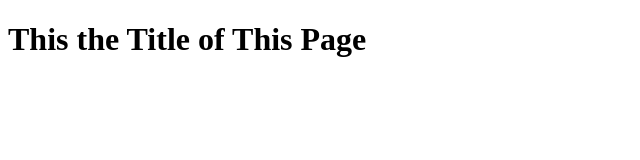
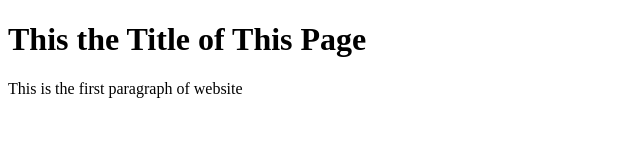
Before and after one commit to alireza-ghasemian/github-course, a plain HTML site: page index.html in a window 1280 px wide. Shown: the whole page, without its empty margins (0-640 px from the left). Drawn offline with Linux system fonts and the light colour scheme.

Commit message:
Update index.html
add p tag

```diff
--- a/index.html
+++ b/index.html
@@ -7,5 +7,6 @@
   </head>
   <body>
     <h1>This the Title of This Page</h1>
+    <P>This is the first paragraph of website</P>
   </body>
 </html>
```
